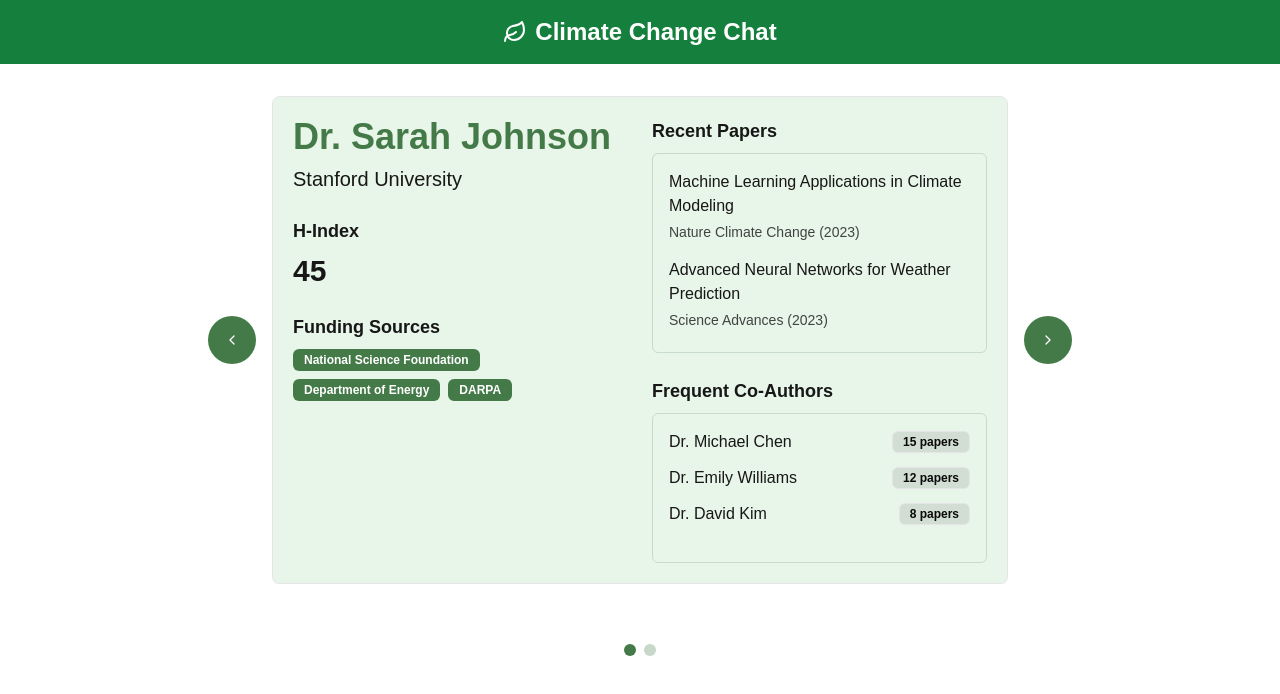
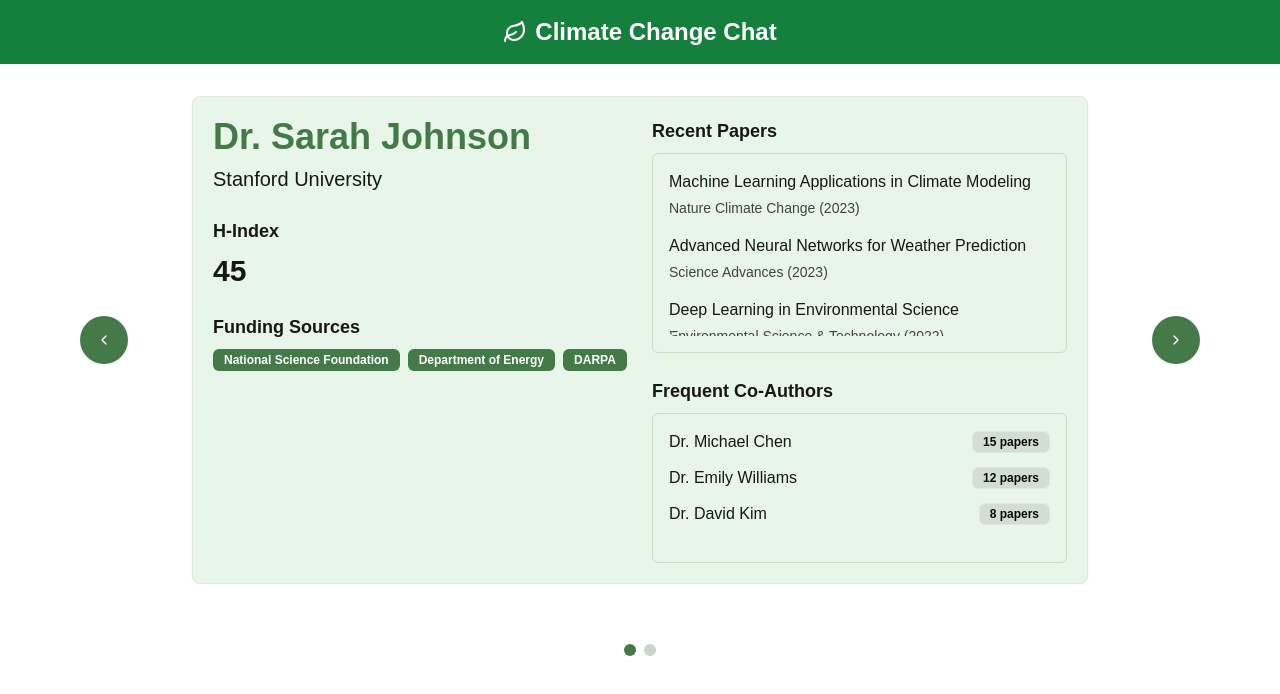
Before and after one commit to Rutwij12/climate-change-frontend, a Next.js app: page /author in a window 1280 px wide. Shown: the top 694 px of the page. Built offline with nearby package versions, Linux system fonts and the light colour scheme.

Commit message:
Fix: Extended Card Size

```diff
--- a/src/components/author-carousel.tsx
+++ b/src/components/author-carousel.tsx
@@ -19,7 +19,7 @@ export function AuthorCarousel() {
   }
 
   return (
-    <div className="relative w-full max-w-4xl mx-auto py-8 flex items-center">
+    <div className="relative w-full max-w-6xl mx-auto py-8 flex items-center">
       {/* Previous Button */}
       <Button
         variant="ghost"
```
